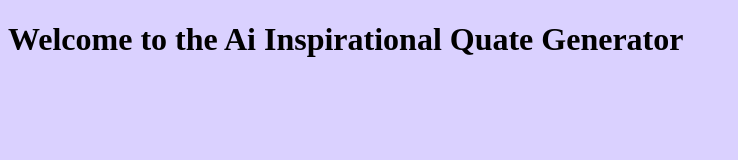
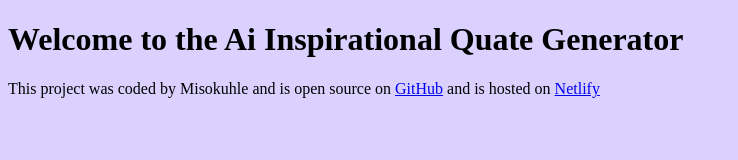
Before and after one commit to Mis777551/My-AI-inspirational-quote-generartor, a plain HTML site: page index.html in a window 1280 px wide. Shown: the whole page, without its empty margins (0-738 px from the left). Drawn offline with Linux system fonts and the light colour scheme.

Commit message:
added footer

```diff
--- a/index.html
+++ b/index.html
@@ -9,6 +9,12 @@
 <body>
     <h1>Welcome to the Ai Inspirational Quate Generator</h1>
 
+    <footer>
+        This project was coded by Misokuhle and is
+        open source on <a href="https://github.com/Mis777551/My-AI-inspirational-quote-generartor"> GitHub</a> and is
+        hosted on <a href="#">Netlify</a>
+    </footer>
+
 
     <script src="src/index.js"></script>
 </body>
```
